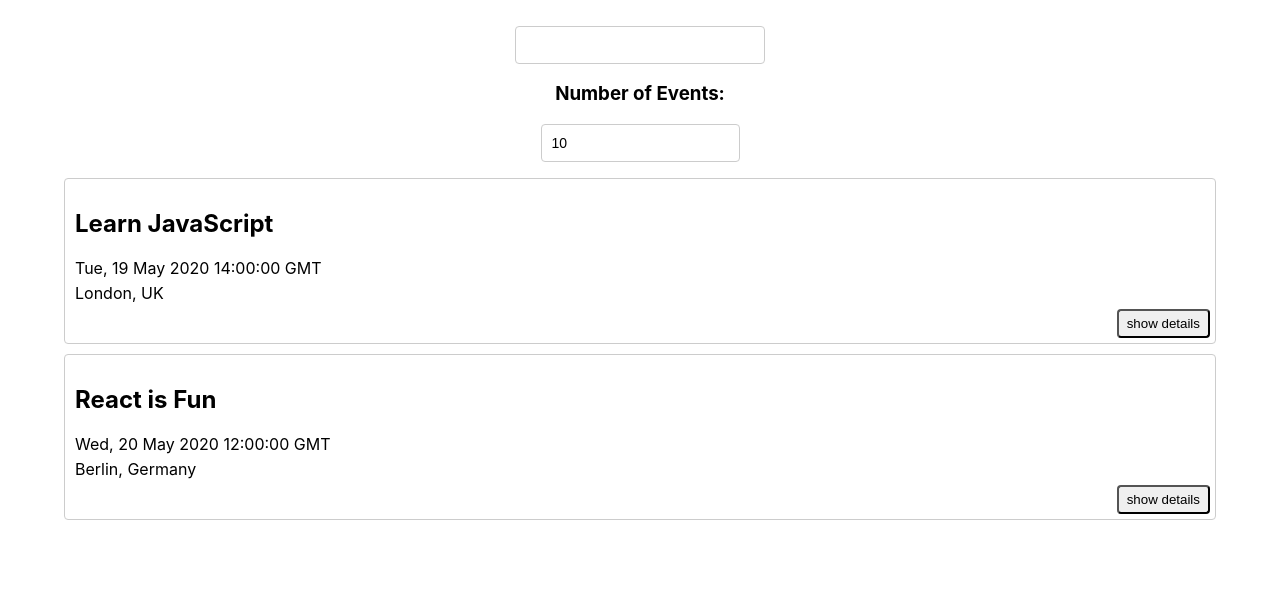
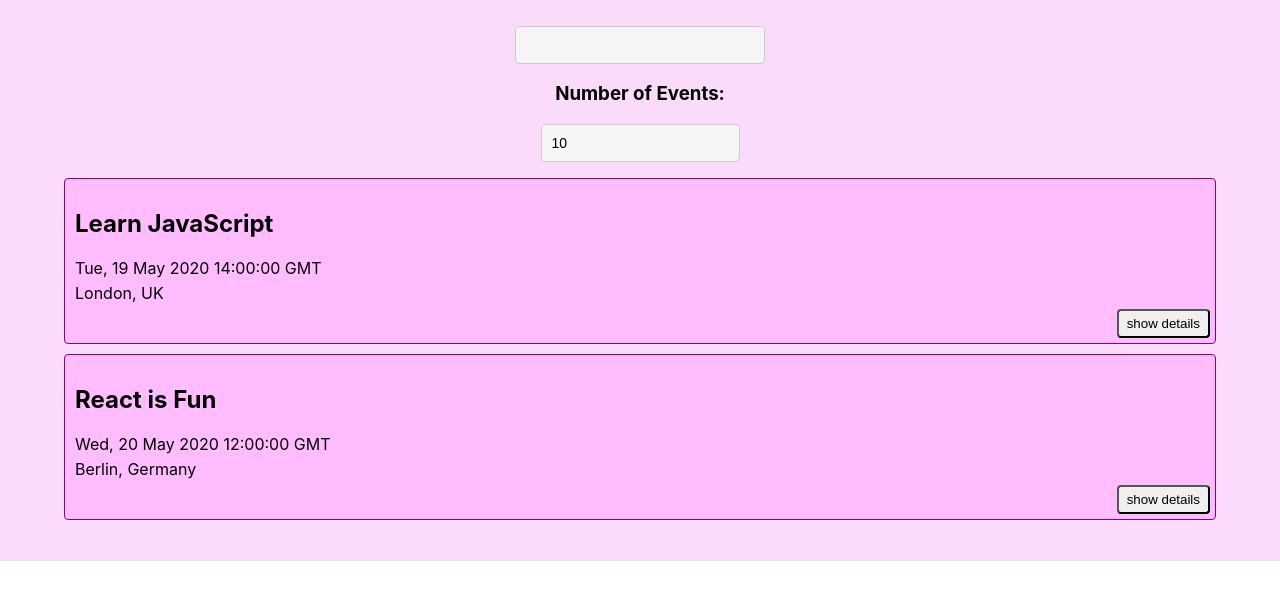
Before and after one commit to abb-cf/Meet, a React (Create React App) app: page / in a window 1280 px wide. Shown: the top 600 px of the page. Built offline with nearby package versions, Linux system fonts and the light colour scheme.

Commit message:
fixing errors

```diff
--- a/public/index.html
+++ b/public/index.html
@@ -37,4 +37,5 @@
       To create a production bundle, use `npm run build` or `yarn build`.
     -->
   </body>
+
 </html>
--- a/src/App.css
+++ b/src/App.css
@@ -2,6 +2,7 @@
 .App {
   text-align: center;
   padding: 2% 5%;
+  background-color: #fadbfa;
 }
 
 .App * {
@@ -34,6 +35,7 @@ input[type="number"] {
   line-height: 20px;
   align-self: center;
   height: 38px;
+  background-color: whitesmoke;
 }
 
 .city {
@@ -80,9 +82,10 @@ input[type="number"] {
   padding: 10px 10px 35px;
   margin-bottom: 10px;
   text-align: left;
-  border: 1px solid #ccc;
+  border: 1px solid darkmagenta;
   border-radius: 4px;
   position: relative;
+  background-color: #FFBCFF;
 }
 
 .details-btn {
--- a/src/api.js
+++ b/src/api.js
@@ -58,22 +58,24 @@ export const getEvents = async () => {
         removeQuery();
         const url = `https://qbbomao7r4.execute-api.us-east-1.amazonaws.com/dev/api/get-events/${token}`;
         const result = await axios.get(url)
-            .then(data => {
-                console.log(data.access_token);
-                return data;
-            })
-            .catch(function (error) {
-                if (error.response) {
-                    console.log(error.response.data);
-                    console.log(error.response.status);
-                    console.log(error.response.headers);
-                } else if (error.request) {
-                    console.log(error.request);
-                } else {
-                    console.log('Error', error.message);
-                }
-                console.log(error.config);
-            });
+            // .then(data => {
+            //     console.log(data.access_token);
+            //     return data;
+            // })
+            // .catch(function (error) {
+            //     if (error.response) {
+            //         console.log(error.response.data);
+            //         console.log(error.response.status);
+            //         console.log(error.response.headers);
+            //     } else if (error.request) {
+            //         console.log(error.request);
+            //     } else {
+            //         console.log('Error', error.message);
+            //     }
+            //     console.log(error.config);
+            // });
+            console.log('result', result);
+
         if (result.data) {
             var locations = extractLocations(result.data.events);
             localStorage.setItem("lastEvents", JSON.stringify(result.data));
```
